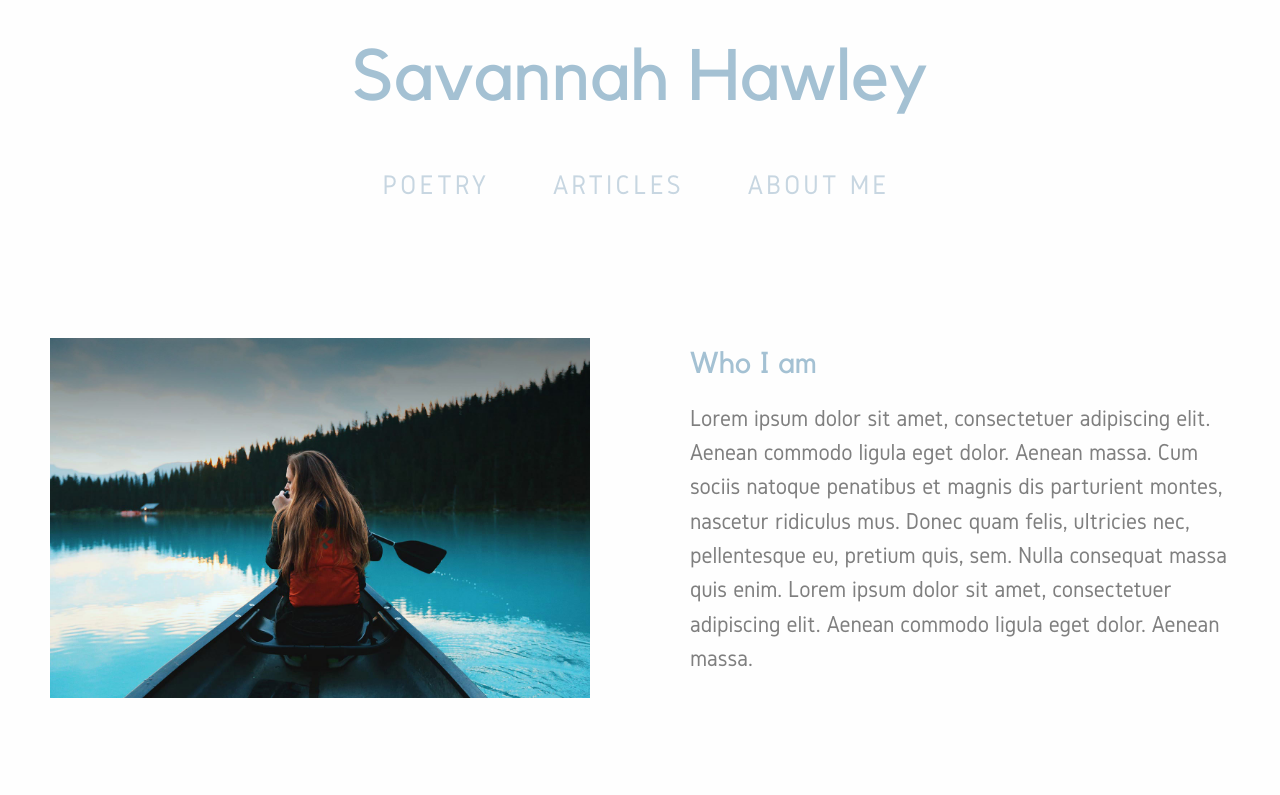
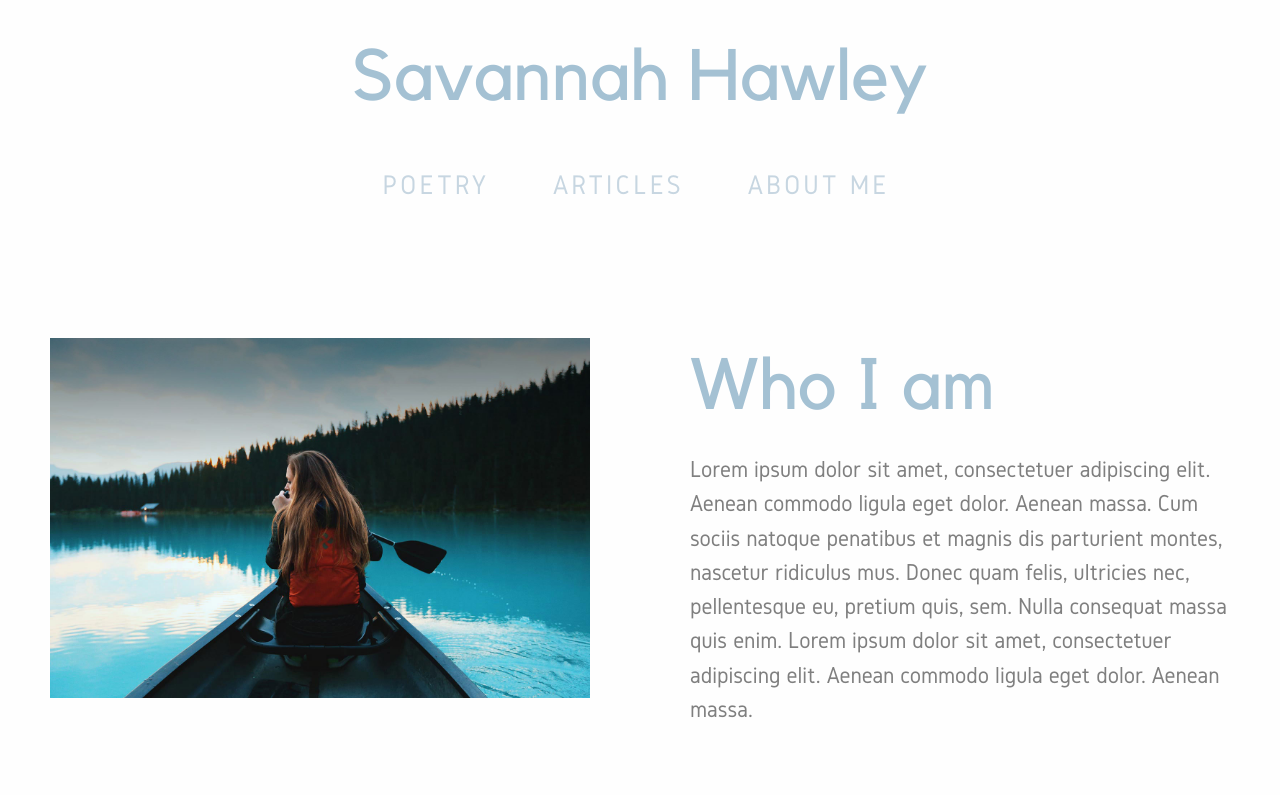
Before and after one commit to davidking0/savannahhawley, a plain HTML site: page about-me.html in a window 1280 px wide. Shown: the top 795 px of the page. Drawn offline with Linux system fonts and the light colour scheme.

Commit message:
Changed a class

```diff
--- a/about-me.html
+++ b/about-me.html
@@ -76,9 +76,9 @@
 	<div class="container bloc-md">
 		<div class="row">
 			<div class="col-sm-12">
-				<h3 class="mg-md title">
+				<h1 class="mg-md name">
 					Who I am
-				</h3>
+				</h1>
 				<p class="p-text">
 					Lorem ipsum dolor sit amet, consectetuer adipiscing elit. Aenean commodo ligula eget dolor. Aenean massa. Cum sociis natoque penatibus et magnis dis parturient montes, nascetur ridiculus mus. Donec quam felis, ultricies nec, pellentesque eu, pretium quis, sem. Nulla consequat massa quis enim. Lorem ipsum dolor sit amet, consectetuer adipiscing elit. Aenean commodo ligula eget dolor. Aenean massa.&nbsp;<br>
 				</p>
```
